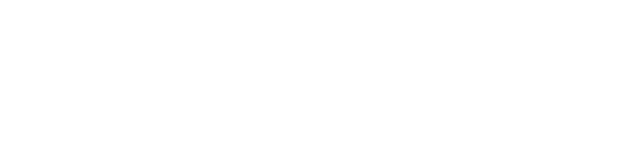
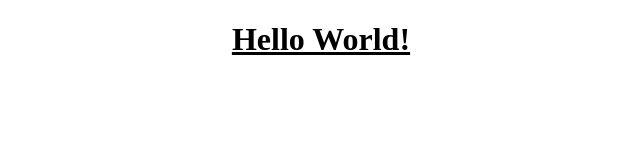
Before and after one commit to alosha87/assignments, a plain HTML site: page my-first-assignment/index.html in a window 1280 px wide. Shown: the whole page, without its empty margins (319-959 px from the left). Drawn offline with Linux system fonts and the light colour scheme.

Commit message:
Added some style

```diff
--- a/my-first-assignment/index.html
+++ b/my-first-assignment/index.html
@@ -4,9 +4,10 @@
     <meta charset="UTF-8">
     <meta http-equiv="X-UA-Compatible" content="IE=edge">
     <meta name="viewport" content="width=device-width, initial-scale=1.0">
-    <title>Document</title>
+    <title>my-first-assignment</title>
+    <link rel="stylesheet" href="style.css">
 </head>
 <body>
-
+    <h1>Hello World!</h1>
 </body>
 </html>
--- a/my-first-assignment/style.css
+++ b/my-first-assignment/style.css
@@ -0,0 +1,5 @@
+*{
+    box-sizing: border-box;
+    text-align: center;
+    text-decoration: underline;
+}
```
